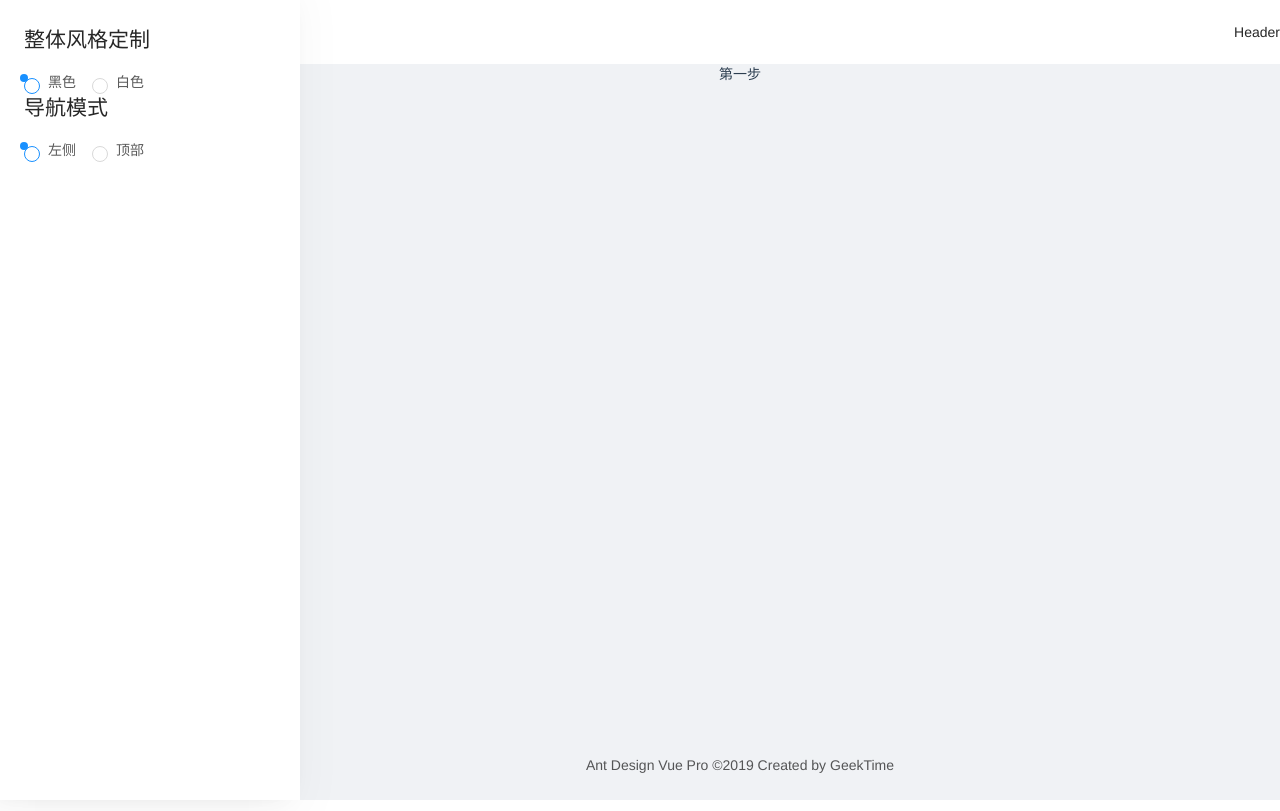
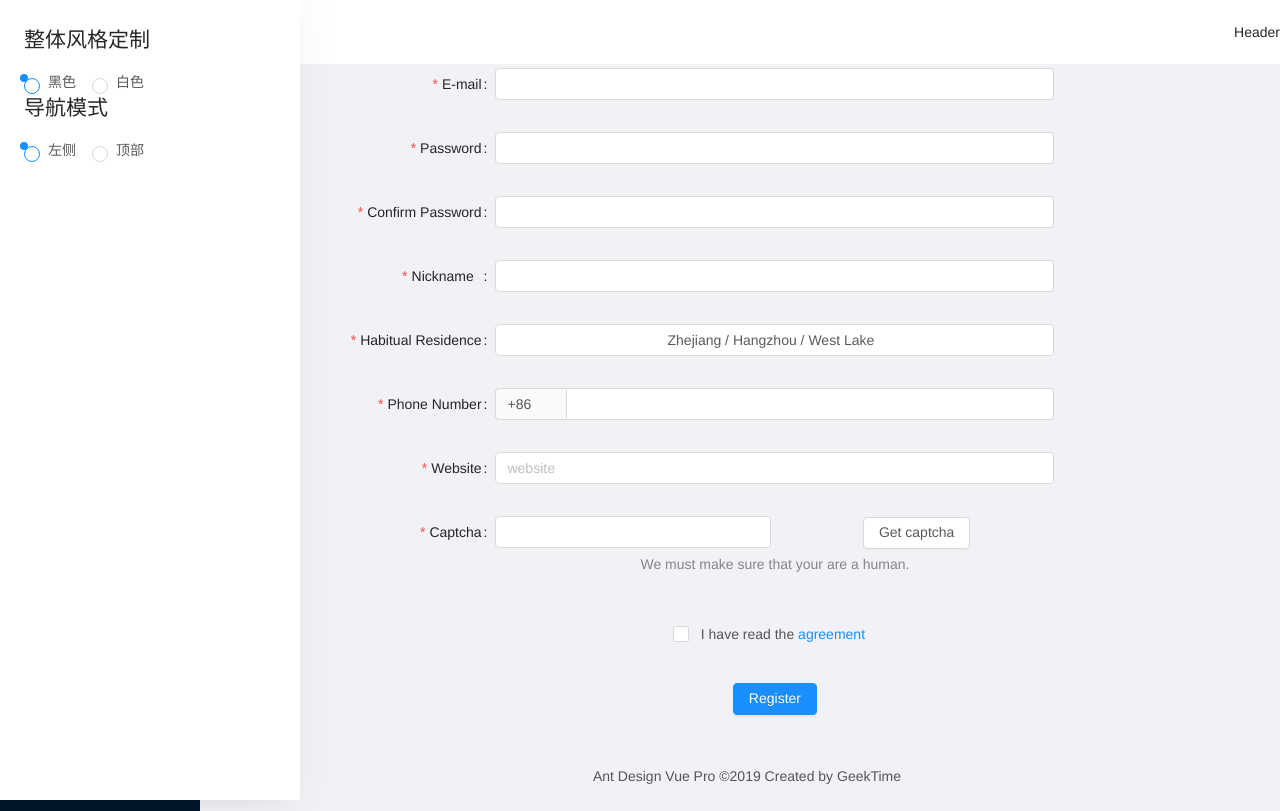
Before and after one commit to flowMemory/vue-ant-design-pro, a Vue app: page /form/step-form/info in a window 1280 px wide. Built offline with nearby package versions, Linux system fonts and the light colour scheme.

Commit message:
添加表单，iconfont

```diff
--- a/src/layouts/Footer.vue
+++ b/src/layouts/Footer.vue
@@ -1,5 +1,7 @@
 <template>
-  <div>Ant Design Vue Pro ©2019 Created by GeekTime</div>
+  <div>
+    <icon-font type="icon-Aa" />Ant Design Vue Pro ©2019 Created by GeekTime
+  </div>
 </template>
 
 <script>
--- a/src/main.js
+++ b/src/main.js
@@ -3,9 +3,30 @@ import App from "./App.vue";
 import router from "./router";
 import store from "./store";
 // import 'ant-design-vue/dist/antd.css';
-import { Button, Layout, Icon, Drawer, Radio, Menu } from "ant-design-vue";
+import {
+  Button,
+  Layout,
+  Icon,
+  Drawer,
+  Radio,
+  Menu,
+  Form,
+  Input,
+  Tooltip,
+  Cascader,
+  Select,
+  AutoComplete,
+  Row,
+  Col,
+  Checkbox
+} from "ant-design-vue";
 import Authorized from "./components/Authorized.vue";
 import Auth from "./directives/auth";
+
+const IconFont = Icon.createFromIconfontCN({
+  scriptUrl: "//at.alicdn.com/t/font_1394589_wfpbiqrtsa.js"
+});
+Vue.component("IconFont", IconFont);
 
 Vue.config.productionTip = false;
 
@@ -16,6 +37,15 @@ Vue.use(Icon);
 Vue.use(Drawer);
 Vue.use(Radio);
 Vue.use(Menu);
+Vue.use(Form);
+Vue.use(Input);
+Vue.use(Tooltip);
+Vue.use(Cascader);
+Vue.use(Select);
+Vue.use(AutoComplete);
+Vue.use(Row);
+Vue.use(Col);
+Vue.use(Checkbox);
 
 // 全局注册组件 - 自己的实例
 Vue.component("Authorized", Authorized);
--- a/src/views/Forms/StepForm/Step1.vue
+++ b/src/views/Forms/StepForm/Step1.vue
@@ -1,9 +1,301 @@
 <template>
-  <div>第一步</div>
+  <a-form :form="form" @submit="handleSubmit" class="form-wrapper">
+    <a-form-item v-bind="formItemLayout" label="E-mail">
+      <a-input
+        v-decorator="[
+          'email',
+          {
+            rules: [
+              {
+                type: 'email',
+                message: 'The input is not valid E-mail!'
+              },
+              {
+                required: true,
+                message: 'Please input your E-mail!'
+              }
+            ]
+          }
+        ]"
+      />
+    </a-form-item>
+    <a-form-item v-bind="formItemLayout" label="Password" has-feedback>
+      <a-input
+        v-decorator="[
+          'password',
+          {
+            rules: [
+              {
+                required: true,
+                message: 'Please input your password!'
+              },
+              {
+                validator: validateToNextPassword
+              }
+            ]
+          }
+        ]"
+        type="password"
+      />
+    </a-form-item>
+    <a-form-item v-bind="formItemLayout" label="Confirm Password" has-feedback>
+      <a-input
+        v-decorator="[
+          'confirm',
+          {
+            rules: [
+              {
+                required: true,
+                message: 'Please confirm your password!'
+              },
+              {
+                validator: compareToFirstPassword
+              }
+            ]
+          }
+        ]"
+        type="password"
+        @blur="handleConfirmBlur"
+      />
+    </a-form-item>
+    <a-form-item v-bind="formItemLayout">
+      <span slot="label">
+        Nickname&nbsp;
+        <a-tooltip title="What do you want others to call you?">
+          <a-icon type="question-circle-o" />
+        </a-tooltip>
+      </span>
+      <a-input
+        v-decorator="[
+          'nickname',
+          {
+            rules: [
+              {
+                required: true,
+                message: 'Please input your nickname!',
+                whitespace: true
+              }
+            ]
+          }
+        ]"
+      />
+    </a-form-item>
+    <a-form-item v-bind="formItemLayout" label="Habitual Residence">
+      <a-cascader
+        v-decorator="[
+          'residence',
+          {
+            initialValue: ['zhejiang', 'hangzhou', 'xihu'],
+            rules: [
+              {
+                type: 'array',
+                required: true,
+                message: 'Please select your habitual residence!'
+              }
+            ]
+          }
+        ]"
+        :options="residences"
+      />
+    </a-form-item>
+    <a-form-item v-bind="formItemLayout" label="Phone Number">
+      <a-input
+        v-decorator="[
+          'phone',
+          {
+            rules: [
+              { required: true, message: 'Please input your phone number!' }
+            ]
+          }
+        ]"
+        style="width: 100%"
+      >
+        <a-select
+          slot="addonBefore"
+          v-decorator="['prefix', { initialValue: '86' }]"
+          style="width: 70px"
+        >
+          <a-select-option value="86">
+            +86
+          </a-select-option>
+          <a-select-option value="87">
+            +87
+          </a-select-option>
+        </a-select>
+      </a-input>
+    </a-form-item>
+    <a-form-item v-bind="formItemLayout" label="Website">
+      <a-auto-complete
+        v-decorator="[
+          'website',
+          { rules: [{ required: true, message: 'Please input website!' }] }
+        ]"
+        placeholder="website"
+        @change="handleWebsiteChange"
+      >
+        <template slot="dataSource">
+          <a-select-option v-for="website in autoCompleteResult" :key="website">
+            {{ website }}
+          </a-select-option>
+        </template>
+        <a-input />
+      </a-auto-complete>
+    </a-form-item>
+    <a-form-item
+      v-bind="formItemLayout"
+      label="Captcha"
+      extra="We must make sure that your are a human."
+    >
+      <a-row :gutter="8">
+        <a-col :span="12">
+          <a-input
+            v-decorator="[
+              'captcha',
+              {
+                rules: [
+                  {
+                    required: true,
+                    message: 'Please input the captcha you got!'
+                  }
+                ]
+              }
+            ]"
+          />
+        </a-col>
+        <a-col :span="12">
+          <a-button>Get captcha</a-button>
+        </a-col>
+      </a-row>
+    </a-form-item>
+    <a-form-item v-bind="tailFormItemLayout">
+      <a-checkbox v-decorator="['agreement', { valuePropName: 'checked' }]">
+        I have read the
+        <a href="">
+          agreement
+        </a>
+      </a-checkbox>
+    </a-form-item>
+    <a-form-item v-bind="tailFormItemLayout">
+      <a-button type="primary" html-type="submit">
+        Register
+      </a-button>
+    </a-form-item>
+  </a-form>
 </template>
 
 <script>
-export default {};
+const residences = [
+  {
+    value: "zhejiang",
+    label: "Zhejiang",
+    children: [
+      {
+        value: "hangzhou",
+        label: "Hangzhou",
+        children: [
+          {
+            value: "xihu",
+            label: "West Lake"
+          }
+        ]
+      }
+    ]
+  },
+  {
+    value: "jiangsu",
+    label: "Jiangsu",
+    children: [
+      {
+        value: "nanjing",
+        label: "Nanjing",
+        children: [
+          {
+            value: "zhonghuamen",
+            label: "Zhong Hua Men"
+          }
+        ]
+      }
+    ]
+  }
+];
+
+export default {
+  data() {
+    return {
+      confirmDirty: false,
+      residences,
+      autoCompleteResult: [],
+      formItemLayout: {
+        labelCol: {
+          xs: { span: 24 },
+          sm: { span: 8 }
+        },
+        wrapperCol: {
+          xs: { span: 24 },
+          sm: { span: 16 }
+        }
+      },
+      tailFormItemLayout: {
+        wrapperCol: {
+          xs: {
+            span: 24,
+            offset: 0
+          },
+          sm: {
+            span: 16,
+            offset: 8
+          }
+        }
+      }
+    };
+  },
+  beforeCreate() {
+    this.form = this.$form.createForm(this, { name: "register" });
+  },
+  methods: {
+    handleSubmit(e) {
+      e.preventDefault();
+      this.form.validateFieldsAndScroll((err, values) => {
+        if (!err) {
+          console.log("Received values of form: ", values);
+        }
+      });
+    },
+    handleConfirmBlur(e) {
+      const value = e.target.value;
+      this.confirmDirty = this.confirmDirty || !!value;
+    },
+    compareToFirstPassword(rule, value, callback) {
+      const form = this.form;
+      if (value && value !== form.getFieldValue("password")) {
+        callback("Two passwords that you enter is inconsistent!");
+      } else {
+        callback();
+      }
+    },
+    validateToNextPassword(rule, value, callback) {
+      const form = this.form;
+      if (value && this.confirmDirty) {
+        form.validateFields(["confirm"], { force: true });
+      }
+      callback();
+    },
+    handleWebsiteChange(value) {
+      let autoCompleteResult;
+      if (!value) {
+        autoCompleteResult = [];
+      } else {
+        autoCompleteResult = [".com", ".org", ".net"].map(
+          domain => `${value}${domain}`
+        );
+      }
+      this.autoCompleteResult = autoCompleteResult;
+    }
+  }
+};
 </script>
-
-<style></style>
+<style lang="less" scoped>
+.form-wrapper {
+  max-width: 80%;
+}
+</style>
```
Also changed, not shown: src/layouts/SiderMenu.vue (+15 -5 lines).
